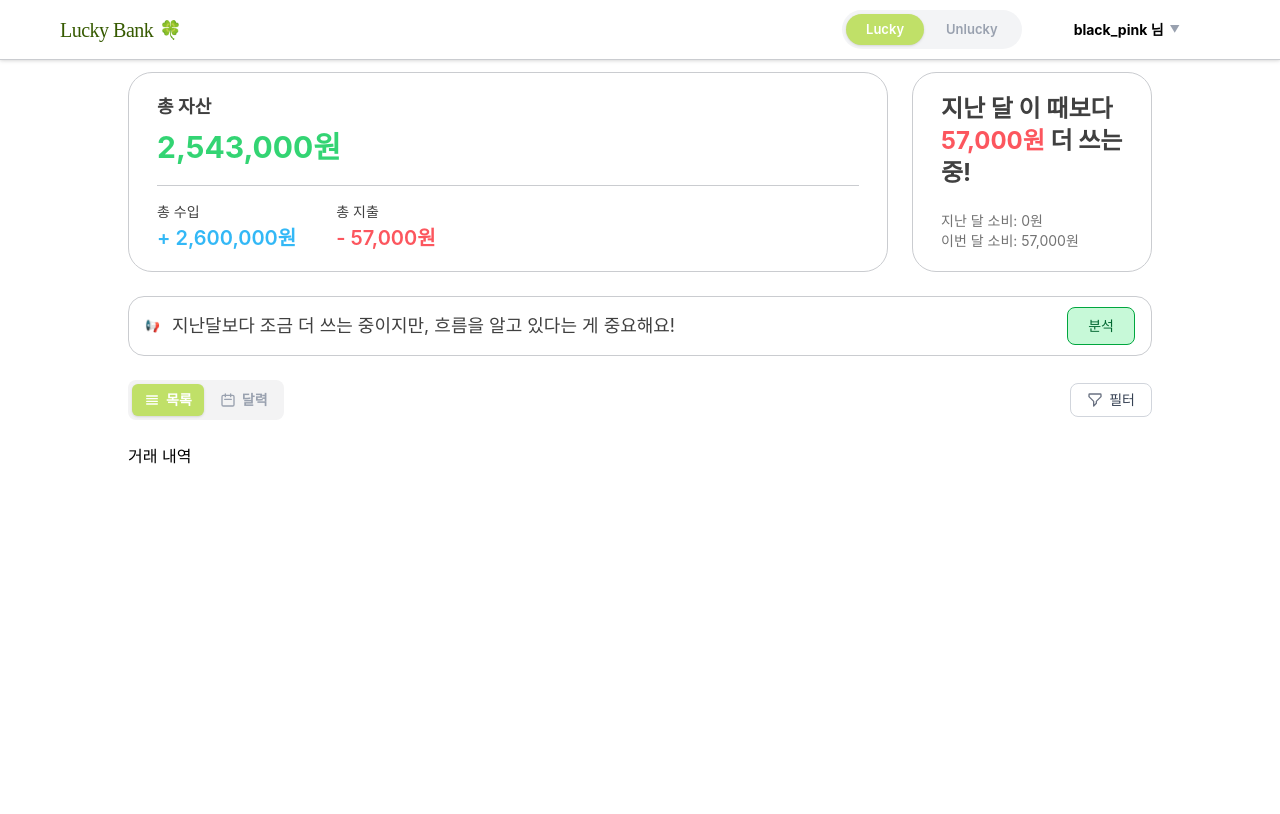
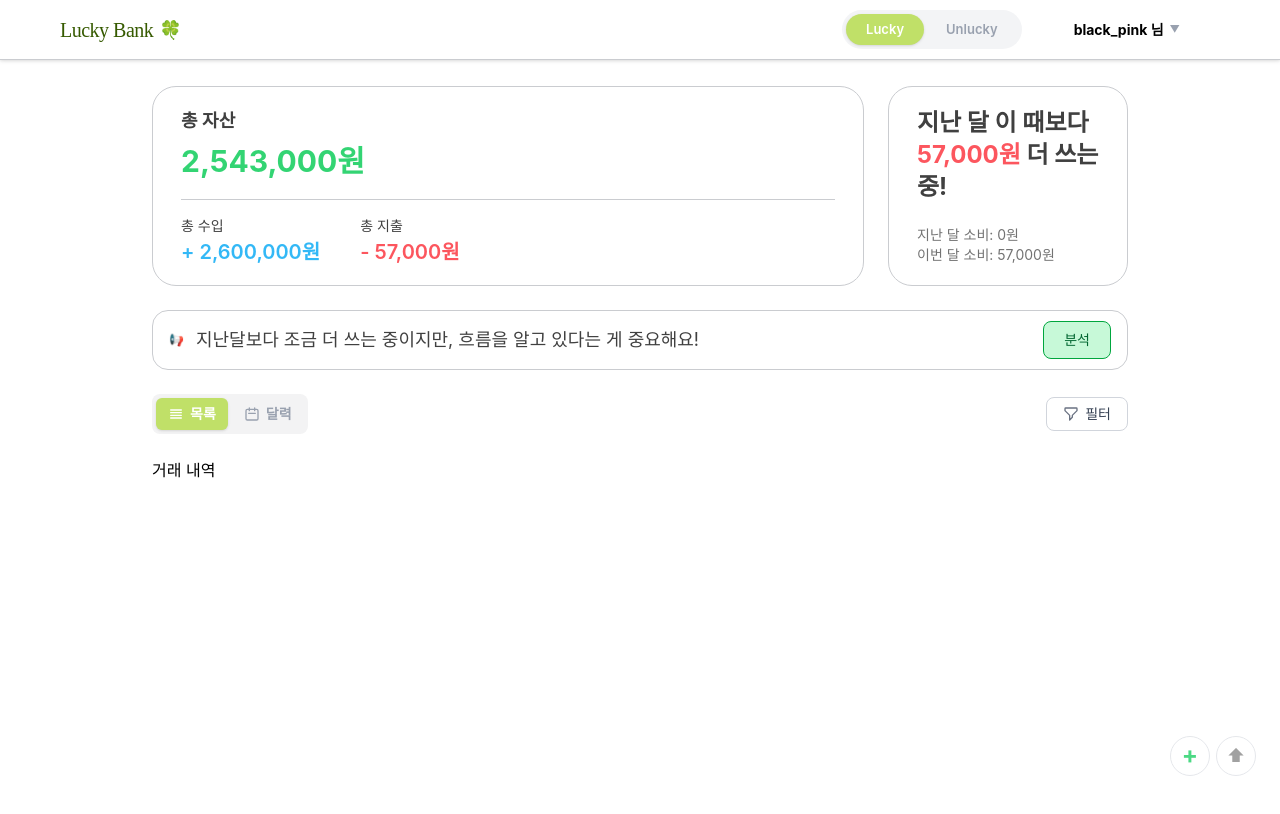
Before and after one commit to kb7-blackpink/Blackpink_AccountBook, a Vue app: page /home in a window 1280 px wide. Shown: the top 814 px of the page. Built offline with nearby package versions, Linux system fonts and the light colour scheme; data requests are answered from the project's data file; a web font is replaced by a local one.

Commit message:
feat: + 버튼, top 버튼 기능 추가

```diff
--- a/db.json
+++ b/db.json
@@ -14,6 +14,15 @@
       "name": "황현진이지롱",
       "email": "test@naver.com",
       "password": "1234",
+      "currentMode": "lucky",
+      "monthlyBudget": 0,
+      "currencyUnit": "원"
+    },
+    {
+      "id": "vYjndR1z0rM",
+      "name": "cxfls",
+      "email": "leecxfls@gmail.com",
+      "password": "dlcofls0530",
       "currentMode": "lucky",
       "monthlyBudget": 0,
       "currencyUnit": "원"
@@ -192,5 +201,6 @@
       "mode": "unlucky",
       "text": "지난달이랑 비슷하네. 더 줄일 생각은 없어요?"
     }
-  ]
+  ],
+  "$schema": "./node_modules/json-server/schema.json"
 }
--- a/src/App.vue
+++ b/src/App.vue
@@ -4,6 +4,7 @@ import { useBudgetStore } from '@/stores/budget';
 import { onMounted, computed } from 'vue';
 import AppHeader from './components/layout/AppHeader.vue';
 import { useUserStore } from '@/stores/user';
+import FloatingButtons from './components/FloatingButtons.vue';
 
 const budgetStore = useBudgetStore();
 const userStore = useUserStore();
@@ -37,6 +38,8 @@ const themeClass = computed(() =>
       <RouterView />
     </div>
   </div>
+
+  <FloatingButtons />
 </template>
 
 <style scoped></style>
--- /dev/null
+++ b/src/components/AddTransactionModal.vue
@@ -0,0 +1,67 @@
+<template>
+  <div
+    class="fixed bg-black/40 inset-0 z-1000 flex items-end justify-center pt-20"
+  >
+    <div class="bg-white w-full rounded-t-3xl h-full px-4 pt-5">
+      <div class="max-w-5xl mx-auto flex flex-col gap-3">
+        <div class="text-xl font-bold">4월 7일</div>
+        <div
+          class="relative flex items-center text-3xl font-semibold outline-none"
+        >
+          <span class="invisible whitespace-pre">{{ amount || '0' }}</span>
+
+          <input
+            v-model="amount"
+            type="text"
+            class="absolute inset-0 w-full bg-transparent outline-none text-gray-800 border-b-green-400"
+            @input="formatAmount"
+          />
+
+          <span class="ml-1 text-2xl font-medium text-gray-900">원</span>
+        </div>
+        <div>
+          <button>수입</button>
+          <button>지출</button>
+        </div>
+        <div>
+          <p>제목</p>
+          <input type="text" />
+        </div>
+        <div>
+          <p>카테고리</p>
+          <input type="text" />
+        </div>
+        <div>
+          <p>메모</p>
+          <input type="text" />
+        </div>
+
+        <div>
+          <button>저장</button>
+        </div>
+
+        <button @click="modalStore.closeAddModal()">x</button>
+      </div>
+    </div>
+  </div>
+</template>
+
+<script setup>
+import { ref } from 'vue';
+import { useModalStore } from '@/stores/modal';
+
+const amount = ref('100,000');
+const modalStore = useModalStore();
+
+const formatAmount = (e) => {
+  let value = e.target.value.replace(/[^0-9]/g, '');
+
+  if (!value) {
+    amount.value = '';
+  } else {
+    amount.value = Number(value).toLocaleString();
+  }
+};
+</script>
+
+<style scoped></style>
--- /dev/null
+++ b/src/components/FloatingButtons.vue
@@ -0,0 +1,50 @@
+<template>
+  <div
+    class="fixed bottom-2 right-2 lg:bottom-6 lg:right-6 flex lg:flex-row flex-col gap-1 lg:gap-1.5 z-50"
+  >
+    <button
+      @click="modalStore.openAddModal()"
+      class="w-7 h-7 lg:w-10 lg:h-10 pb-0.5 font-bold border rounded-full text-xl lg:text-2xl flex items-center justify-center cursor-pointer"
+      :class="[
+        userStore.mode === 'lucky'
+          ? 'border-app bg-app text-green-500/70'
+          : 'border-white/30 bg-white/10 text-white ',
+      ]"
+    >
+      +
+    </button>
+    <button
+      @click="scrollTop"
+      class="w-7 h-7 lg:w-10 lg:h-10 lg:text-lg text-xs border rounded-full cursor-pointer"
+      :class="[
+        userStore.mode === 'lucky'
+          ? 'border-app bg-app text-neutral-400'
+          : 'border-white/30  bg-white/10 text-neutral-200',
+      ]"
+    >
+      ⬆
+    </button>
+  </div>
+</template>
+
+<script setup>
+import { useBudgetStore } from '@/stores/budget';
+import { onMounted } from 'vue';
+import { useUserStore } from '@/stores/user';
+import { useModalStore } from '@/stores/modal';
+
+const budgetStore = useBudgetStore();
+const userStore = useUserStore();
+const modalStore = useModalStore();
+
+onMounted(() => {
+  budgetStore.fetchAllData();
+  userStore.loadUserFromStorage();
+});
+
+const scrollTop = () => {
+  window.scrollTo({ top: 0, behavior: 'smooth' });
+};
+</script>
+
+<style scoped></style>
--- a/src/components/MonthDiff.vue
+++ b/src/components/MonthDiff.vue
@@ -1,6 +1,6 @@
 <template>
   <div
-    class="h-23 lg:w-60 lg:h-50 border rounded-3xl px-4 py-3 lg:px-7 lg:py-5 flex flex-col justify-between"
+    class="h-20 lg:w-60 lg:h-50 border rounded-3xl px-4 py-3 lg:px-7 lg:py-5 flex flex-col justify-between"
     :class="[
       userStore.mode === 'lucky'
         ? 'border-app bg-app'
--- a/src/pages/HomePage.vue
+++ b/src/pages/HomePage.vue
@@ -1,5 +1,5 @@
 <template>
-  <div class="flex flex-col gap-3 lg:gap-6 px-3 lg:px-0">
+  <div class="flex flex-col gap-3 lg:gap-6 px-3 lg:py-3.5 lg:px-6">
     <div class="flex flex-col lg:flex-row justify-center gap-3 lg:gap-6">
       <TotalCard />
       <MonthDiff />
@@ -8,6 +8,7 @@
     <CalendarListToggle v-model="currentView"></CalendarListToggle>
     <CalendarSection v-if="currentView === 'calendar'" mode="lucky" />
     <RecentTransactionList v-else-if="currentView === 'list'" />
+    <AddTransactionModal v-if="modalStore.isAddModalOpen" />
   </div>
 </template>
 
@@ -19,6 +20,10 @@ import RecentTransactionList from '@/components/dashboard/RecentTransactionList.
 import MonthDiff from '@/components/MonthDiff.vue';
 import TextBar from '@/components/TextBar.vue';
 import TotalCard from '@/components/TotalCard.vue';
+import AddTransactionModal from '@/components/AddTransactionModal.vue';
+import { useModalStore } from '@/stores/modal';
+
+const modalStore = useModalStore();
 
 // 기본은 목록뷰
 const currentView = ref('list');
--- /dev/null
+++ b/src/stores/modal.js
@@ -0,0 +1,19 @@
+import { defineStore } from 'pinia';
+import { ref } from 'vue';
+
+export const useModalStore = defineStore('modal', () => {
+  const isAddModalOpen = ref(false);
+
+  const openAddModal = () => {
+    isAddModalOpen.value = true;
+  };
+  const closeAddModal = () => {
+    isAddModalOpen.value = false;
+  };
+
+  return {
+    isAddModalOpen,
+    openAddModal,
+    closeAddModal,
+  };
+});
```
